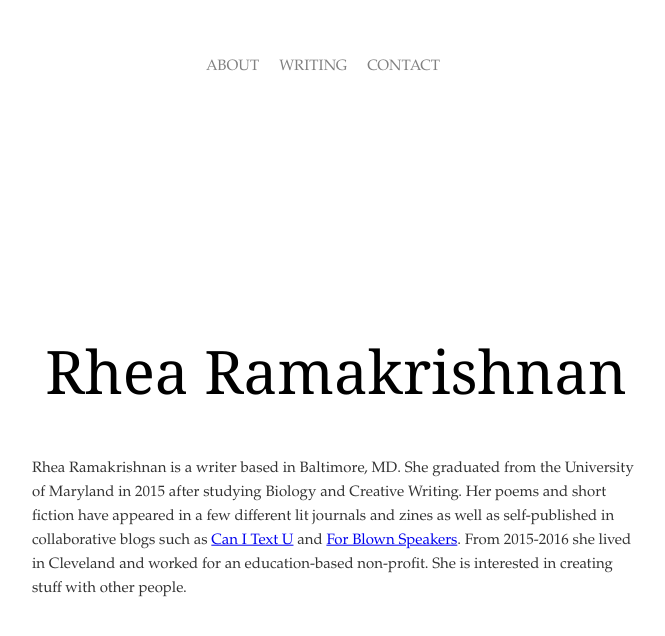
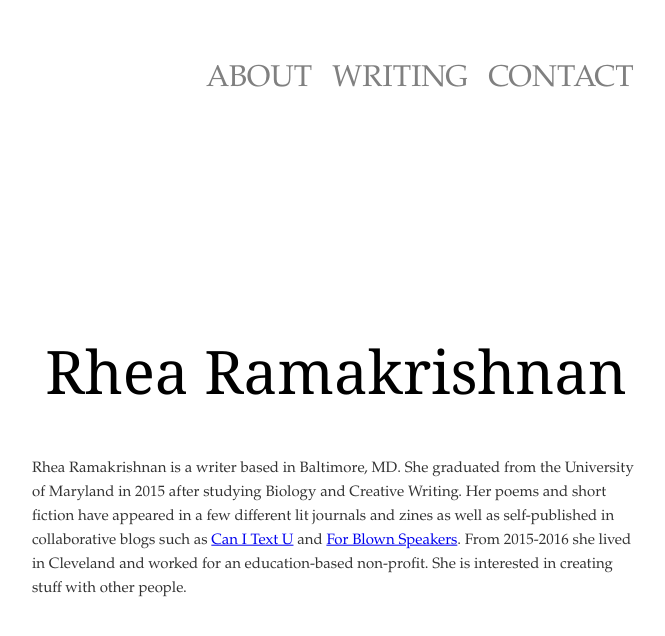
Before and after one commit to reram/reram.github.io, a Jekyll site: the page built from index.html, in a window 1280 px wide. Shown: the top 636 px of the page, without its empty margins (304-969 px from the left). Built offline with Jekyll 4.4.1, drawn with Linux system fonts in a browser that asks for light colours.

Commit message:
Update page.html

```diff
--- a/_layouts/page.html
+++ b/_layouts/page.html
@@ -39,7 +39,7 @@
     width: 100%;
     position: fixed;
     left: 500px;
-    font: 400 15px/1.6 'Ledger', Garamond, Georgia, serif;
+    font: 400 30px/1.6 'Ledger', Garamond, Georgia, serif;
 }
 
 li {
```
